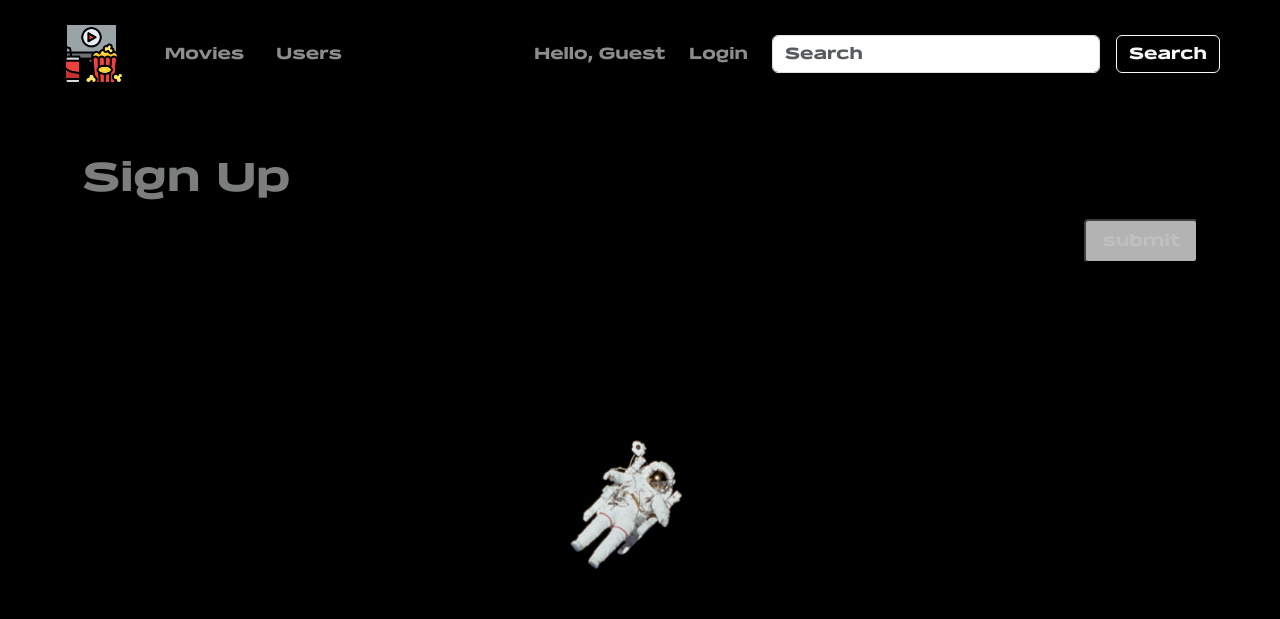
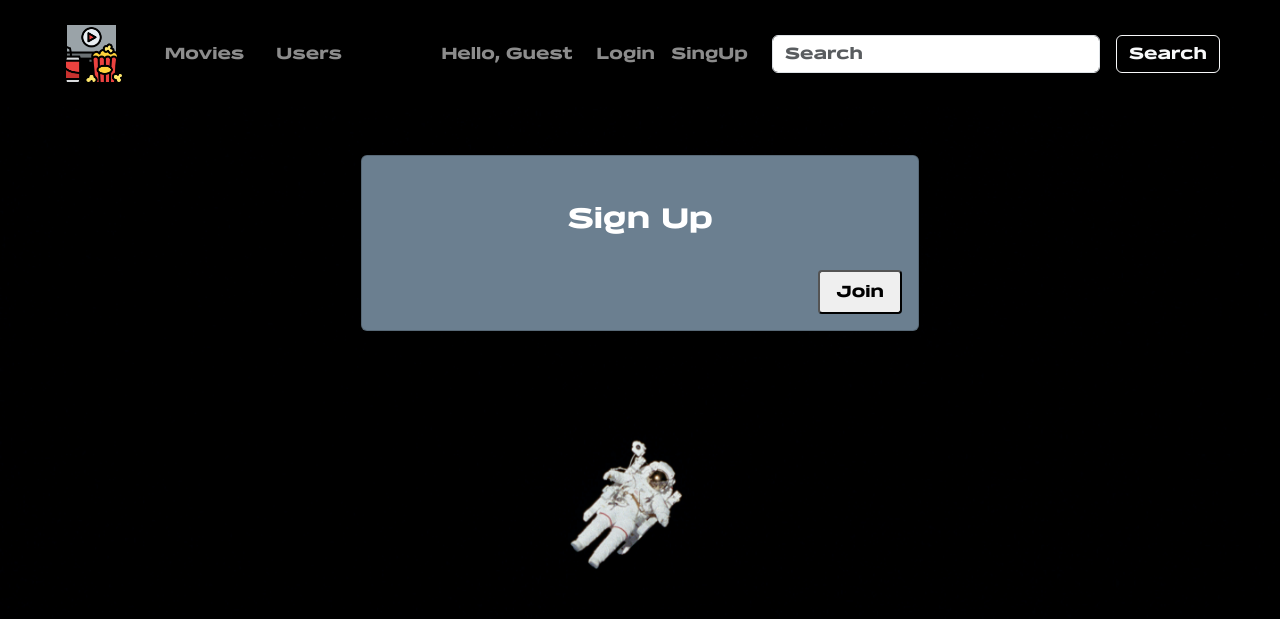
Before and after one commit to wdahlia/1021-Pair-PJT, a Django app: template PJT/accounts/templates/accounts/signup.html in a window 1280 px wide. Shown: the top 619 px of the page. Run offline with Django 3.2, Linux system fonts and the light colour scheme; the template is opened without the code that fills it, so the values that code supplies are empty; some libraries are stand-ins or nearby versions.

Commit message:
SignUp & Login

```diff
--- a/PJT/accounts/templates/accounts/login.html
+++ b/PJT/accounts/templates/accounts/login.html
@@ -2,14 +2,15 @@
 {% block content %}
   {% load django_bootstrap5 %}
   <div class="container d-flex justify-content-center py-5">
-    <div class="card col-6">
+    <div class="card col-6 review-detail">
+        {% comment %} <div class="review-detail rounded-4 shadow-lg p-5"> {% endcomment %}
       <h1 class="text-center my-5 fs-3 fw-bold text-white">Login</h1>
       <div class="card-body">
         <form action="{% url 'accounts:login' %}" method="POST" class="text-white">
           {% csrf_token %}
           {% bootstrap_form form %}
           <div class="d-grid gap-2">
-            <button class="btn btn-primary mt-5 mb-2" type="submit">Log In</button>
+            <button class="btn btn-primary mt-5 mb-2" type="submit">Login</button>
             <a class="btn btn-outline-primary" href="{% url 'accounts:signup' %}" role="button">Create Account</a>
           </div>
         </form>
--- a/PJT/accounts/templates/accounts/signup.html
+++ b/PJT/accounts/templates/accounts/signup.html
@@ -2,14 +2,32 @@
 {% block content %}
   {% load django_bootstrap5 %}
 
-  <div class="container py-5">
-    <h1 class="text-light opacity-50 mb-3">Sign Up</h1>
-    <form action="{% url 'accounts:signup' %}" method="POST" class="text-light opacity-75">
-      {% csrf_token %}
-      {% bootstrap_form form %}
-      <div class="text-end">
-        <input type="submit" value="submit" class="text-white px-3 py-2 rounded-1">
+  {% comment %} <div class="container py-5">
+    <div class="review-detail rounded-4 shadow-lg p-5">
+      <h1 class="text-white fw-bolder text-center">Sign Up</h1>
+      <form action="{% url 'accounts:signup' %}" method="POST" class="text-white opacity-80">
+        {% csrf_token %}
+        {% bootstrap_form form %}
+        <div class="text-end">
+          <input type="submit" value="submit" class="px-3 py-2 rounded-1">
+        </div>
+      </form>
+    </div>
+  </div> {% endcomment %}
+
+  <div class="container d-flex justify-content-center py-5">
+    <div class="card col-6 review-detail">
+        {% comment %} <div class="review-detail rounded-4 shadow-lg p-5"> {% endcomment %}
+      <h1 class="text-center mt-5 mb-3 fs-3 fw-bold text-white">Sign Up</h1>
+      <div class="card-body">
+        <form action="{% url 'accounts:signup' %}" method="POST" class="text-white">
+          {% csrf_token %}
+          {% bootstrap_form form %}
+          <div class="text-end">
+            <input type="submit" value="Join" class="px-3 py-2 rounded-1">
+          </div>
+        </form>
       </div>
-    </form>
+    </div>
   </div>
 {% endblock content %}
--- a/PJT/articles/templates/articles/movie.html
+++ b/PJT/articles/templates/articles/movie.html
@@ -7,6 +7,7 @@
 {% block content %}
   <div class="container d-flex justify-content-center align-items-center">
     <div class="bg-white rounded-5">
+      <h2>Add Movie</h2>
       <form action="" method="POST" enctype="multipart/form-data" class="text-dark p-5">
         {% csrf_token %}
         {% bootstrap_form movie_form %}
--- a/PJT/static/css/style.css
+++ b/PJT/static/css/style.css
@@ -1,13 +1,13 @@
 @font-face {
-  font-family: 'belgro';
-  src: url('../font/Belgro.ttf') format('truetype');
+  font-family: "belgro";
+  src: url("../font/Belgro.ttf") format("truetype");
 }
 
 body {
   width: 100vw;
   height: auto;
-  font-family: 'belgro';
-  background-image: url('../images/universe.jpg');
+  font-family: "belgro";
+  background-image: url("../images/universe.jpg");
   background-repeat: no-epeat;
   background-size: cover;
 }
@@ -25,7 +25,7 @@ body {
 }
 
 .review-detail {
-  height: 100vh;
+  /* height: 100vh; */
   background-color: #8ca6bcc4;
 }
 
--- a/PJT/templates/base.html
+++ b/PJT/templates/base.html
@@ -36,12 +36,11 @@
           <!-- 로그인한 경우 -->
           {% if user.is_authenticated %}
             <ul class="navbar-nav">
-              <li class="nav-item mx-3">
+              <li class="nav-item mx-2">
                 <a class="nav-link" href="{% url 'accounts:profile' user.pk %}">Hello,
                   {{ request.user.username }}</a>
               </li>
-
-              <a class="nav-link mx-3" href="{% url 'accounts:logout' %}">Sign Out</a>
+              <a class="nav-link mx-2" href="{% url 'accounts:logout' %}">Sign Out</a>
             </ul>
             <!-- guest -->
           {% else %}
@@ -49,8 +48,8 @@
               <li class="nav-item mx-2">
                 <a class="nav-link" href="{% url 'accounts:login' %}">Hello, Guest</a>
               </li>
-
               <a class="nav-link" href="{% url 'accounts:login' %}">Login</a>
+              <a class="nav-link" href="{% url 'accounts:signup' %}">SingUp</a>
             </ul>
           {% endif %}
 
```
Also changed, not shown: PJT/db.sqlite3.
